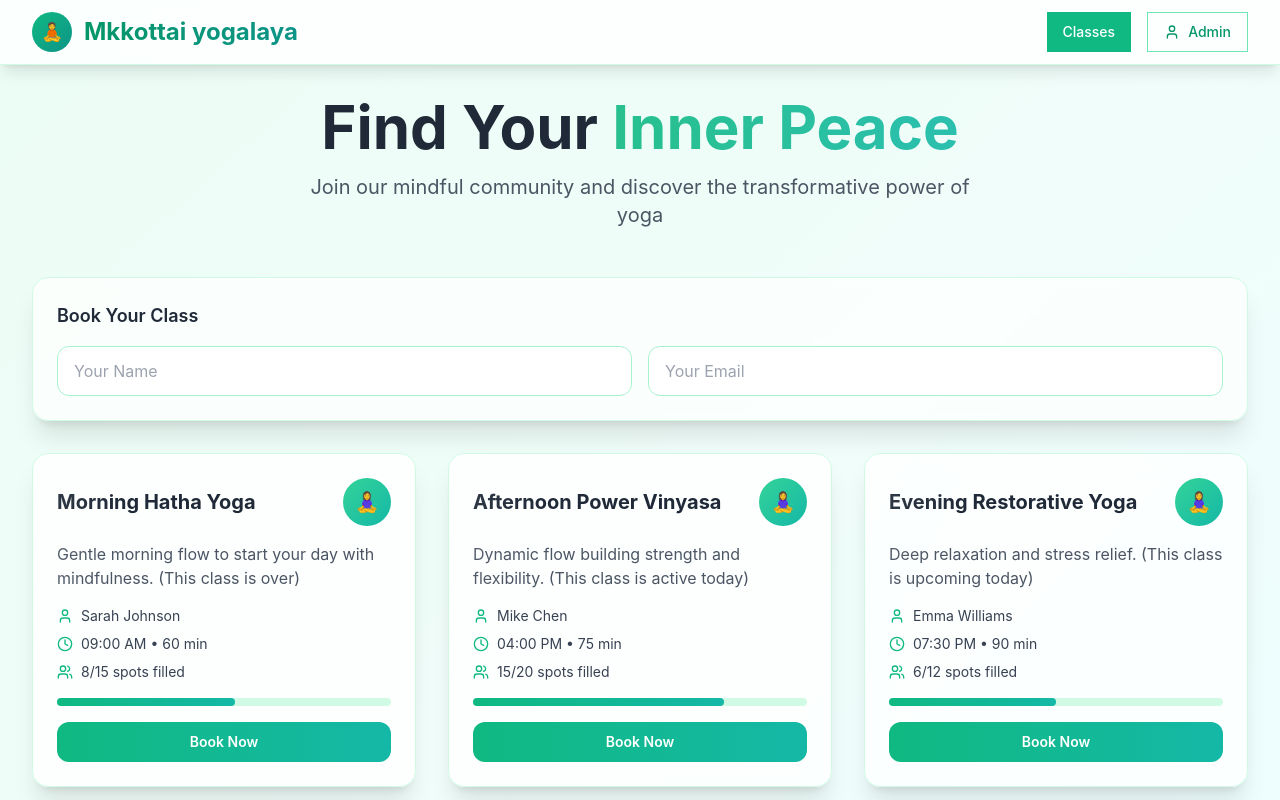
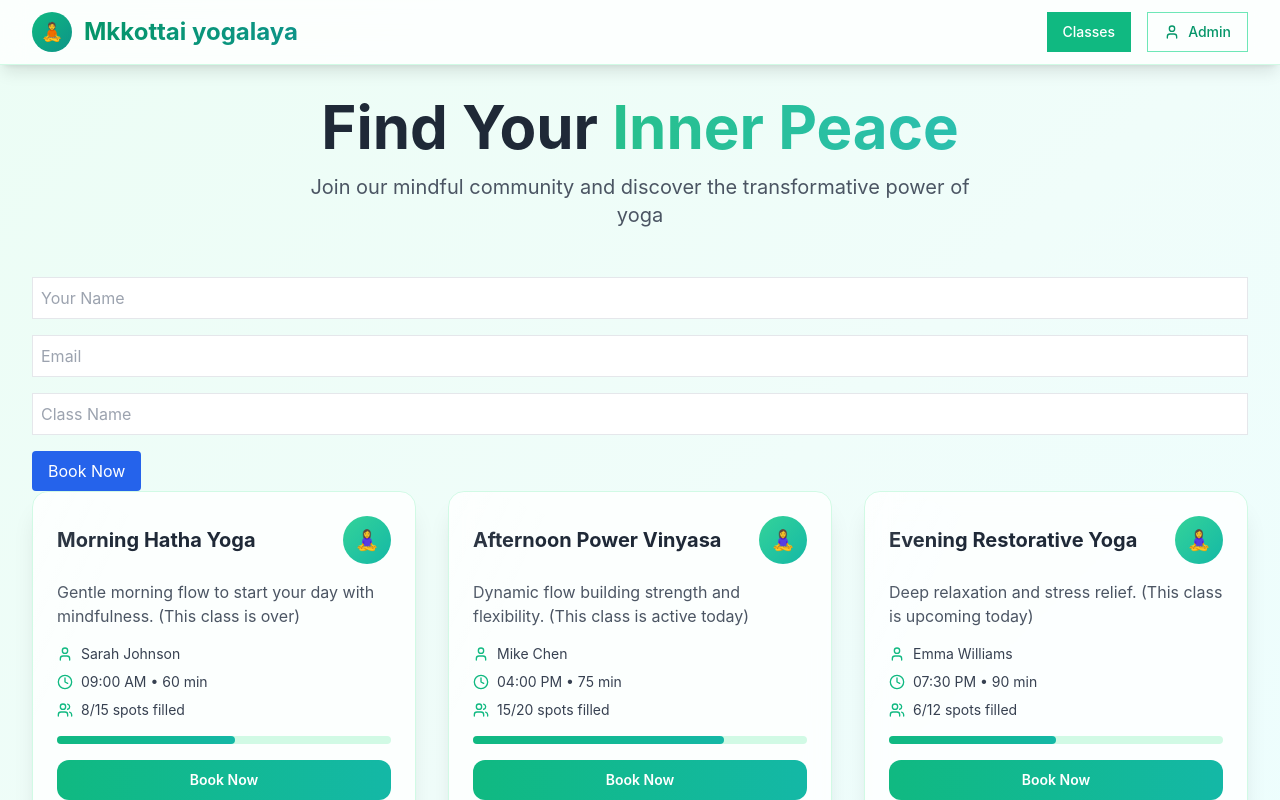
Before and after one commit to Vijaysathappan4/Yoga-website, a React (Vite) app: page / in a window 1280 px wide. Shown: the top 800 px of the page. Built offline with nearby package versions, Linux system fonts and the light colour scheme.

Commit message:
Update UserInfoForm.jsx

```diff
--- a/src/components/home/UserInfoForm.jsx
+++ b/src/components/home/UserInfoForm.jsx
@@ -1,37 +1,54 @@
+import React, { useState } from 'react';
+import { supabase } from '../../supabaseClient';
 
-import React from 'react';
-import { motion } from 'framer-motion';
+const UserInfoForm = () => {
+  const [formData, setFormData] = useState({ name: '', email: '', class: '' });
+  const [loading, setLoading] = useState(false);
 
-const UserInfoForm = ({ userName, setUserName, userEmail, setUserEmail }) => {
+  const handleSubmit = async (e) => {
+    e.preventDefault();
+    setLoading(true);
+
+    const { error } = await supabase
+      .from('bookings')
+      .insert([{
+        name: formData.name,
+        email: formData.email,
+        class_name: formData.class
+      }]);
+
+    setLoading(false);
+
+    if (error) {
+      alert('Booking failed ❌');
+      console.error(error);
+    } else {
+      alert('✅ Booking successful!');
+      setFormData({ name: '', email: '', class: '' });
+    }
+  };
+
   return (
-    <motion.div
-      className="bg-white/70 backdrop-blur-sm rounded-2xl p-6 mb-8 shadow-xl border border-emerald-100"
-      initial={{ opacity: 0, y: 30 }}
-      animate={{ opacity: 1, y: 0 }}
-      transition={{ duration: 0.6, delay: 0.6 }}
-    >
-      <h3 className="text-lg font-semibold text-gray-800 mb-4">Book Your Class</h3>
-      <div className="grid md:grid-cols-2 gap-4">
-        <motion.div whileHover={{ y: -3 }} transition={{ type: 'spring', stiffness: 400, damping: 10 }}>
-          <input
-            type="text"
-            placeholder="Your Name"
-            value={userName}
-            onChange={(e) => setUserName(e.target.value)}
-            className="px-4 py-3 rounded-xl border border-emerald-200 focus:border-emerald-500 focus:ring-2 focus:ring-emerald-200 outline-none transition-all w-full"
-          />
-        </motion.div>
-        <motion.div whileHover={{ y: -3 }} transition={{ type: 'spring', stiffness: 400, damping: 10 }}>
-          <input
-            type="email"
-            placeholder="Your Email"
-            value={userEmail}
-            onChange={(e) => setUserEmail(e.target.value)}
-            className="px-4 py-3 rounded-xl border border-emerald-200 focus:border-emerald-500 focus:ring-2 focus:ring-emerald-200 outline-none transition-all w-full"
-          />
-        </motion.div>
-      </div>
-    </motion.div>
+    <form onSubmit={handleSubmit} className="space-y-4">
+      <input type="text" placeholder="Your Name"
+        value={formData.name}
+        onChange={(e) => setFormData({ ...formData, name: e.target.value })}
+        required className="w-full p-2 border" />
+
+      <input type="email" placeholder="Email"
+        value={formData.email}
+        onChange={(e) => setFormData({ ...formData, email: e.target.value })}
+        required className="w-full p-2 border" />
+
+      <input type="text" placeholder="Class Name"
+        value={formData.class}
+        onChange={(e) => setFormData({ ...formData, class: e.target.value })}
+        required className="w-full p-2 border" />
+
+      <button type="submit" className="bg-blue-600 text-white px-4 py-2 rounded" disabled={loading}>
+        {loading ? 'Booking...' : 'Book Now'}
+      </button>
+    </form>
   );
 };
 
```
